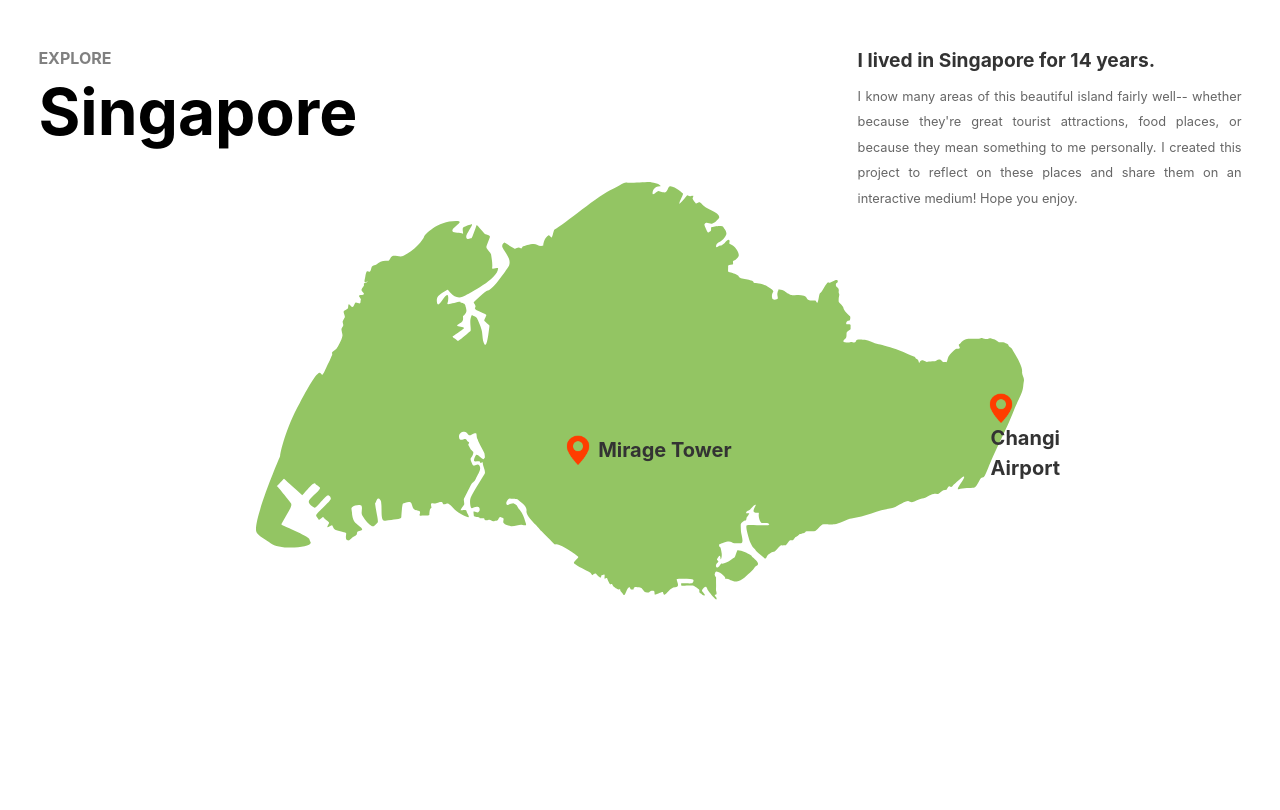
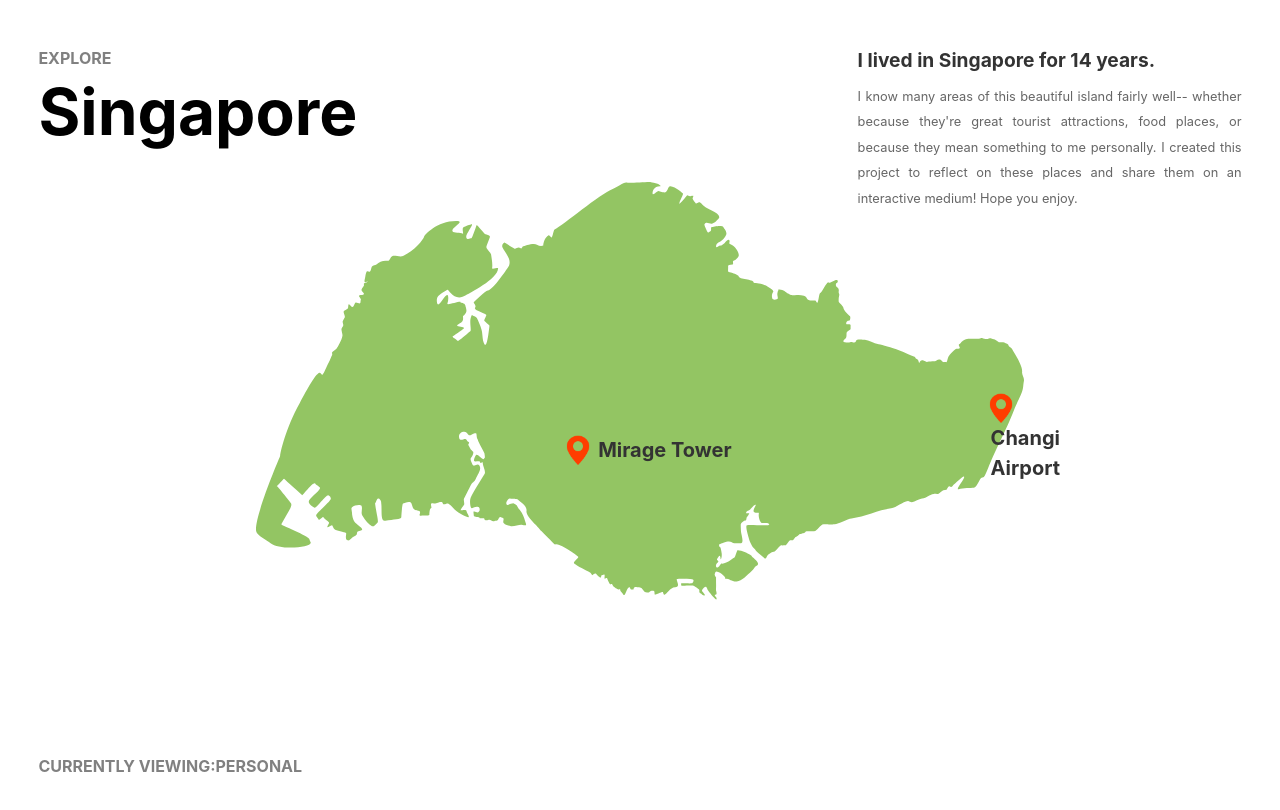
Before and after one commit to spark33/Singapore, a React (Create React App) app: page / in a window 1280 px wide. Shown: the top 810 px of the page. Built offline with nearby package versions, Linux system fonts and the light colour scheme.

Commit message:
added placeholder source selector

```diff
--- a/src/App.css
+++ b/src/App.css
@@ -1,5 +1,5 @@
 body {
-  overflow: hidden;
+  /*overflow: hidden;*/
 }
 
 .App {
@@ -126,3 +126,10 @@ main.sidebar-open {
   color: white;
   margin-right: 15px;
 }
+
+.source-selector {
+  position: absolute;
+  bottom: 0;
+  left: 0;
+  padding: 3vh 3vw;
+}
--- a/src/App.js
+++ b/src/App.js
@@ -1,21 +1,25 @@
 import React, { Component } from 'react';
 import './App.css';
+
+import locations from './locations.json'
+
 import Header from './Header.js';
 import Map from './Map.js';
 import LocationPins from './LocationPins.js';
 import Sidebar from './Sidebar.js';
-import locations from './locations.json'
+import SourceSelector from './SourceSelector.js';
 
 class App extends Component {
 
   constructor(props) {
     super(props);
-    this.state = { dataset: "personal", locations: locations.personal };
+    let startingMode = "personal";
+    this.state = { selectedMode: startingMode };
     this.handlePinClick = this.handlePinClick.bind(this);
   }
 
   handlePinClick(pinIndex) {
-    if(pinIndex == this.state.selectedLocation) {
+    if(pinIndex === this.state.selectedLocation) {
       this.setState({ selectedLocation: null })
     } else {
       this.setState({ selectedLocation: pinIndex });
@@ -31,12 +35,15 @@ class App extends Component {
             <Map />
             <LocationPins
               handlePinClick={ this.handlePinClick }
-              locations = { this.state.locations } />
+              locations = { locations[this.state.selectedMode] } />
           </div>
         </main>
         <Sidebar
-          index={ this.state.selectedLocation }
-          location={ locations[this.state.selectedLocation] } />
+          index={ this.state.selectedLocation + 1 }
+          location={ locations[this.state.selectedMode][this.state.selectedLocation] } />
+        <SourceSelector
+          options={ Object.keys(locations) }
+        />
       </div>
     );
   }
--- a/src/Sidebar.js
+++ b/src/Sidebar.js
@@ -9,7 +9,7 @@ class Sidebar extends Component {
   		return (
 	      <div className="sidebar open">
 	      	<h3>
-	      		<span>{ this.props.index + 1 }</span>
+	      		<span>{ this.props.index }</span>
 	      		{ this.props.location.name }
 	      	</h3>
 	      	<p> { this.props.location.blurb } </p>
--- /dev/null
+++ b/src/SourceSelector.js
@@ -0,0 +1,23 @@
+import React, { Component } from 'react';
+import './App.css';
+
+class SourceSelector extends Component {
+
+  constructor(props) {
+    super(props);
+    this.state = { selectedMode: this.props.options[0] }
+  }
+
+  render() {
+    return (
+      <div className="source-selector">
+        <h5>
+          Currently viewing:
+          <span>{ this.state.selectedMode }</span>
+        </h5>
+      </div>
+    );
+  }
+}
+
+export default SourceSelector;
```
